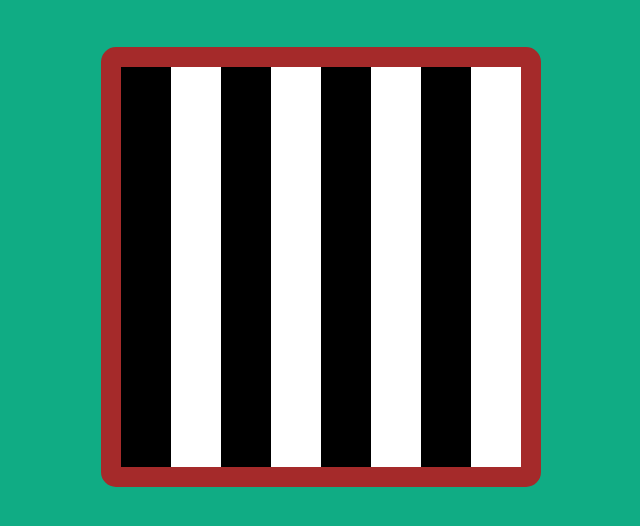
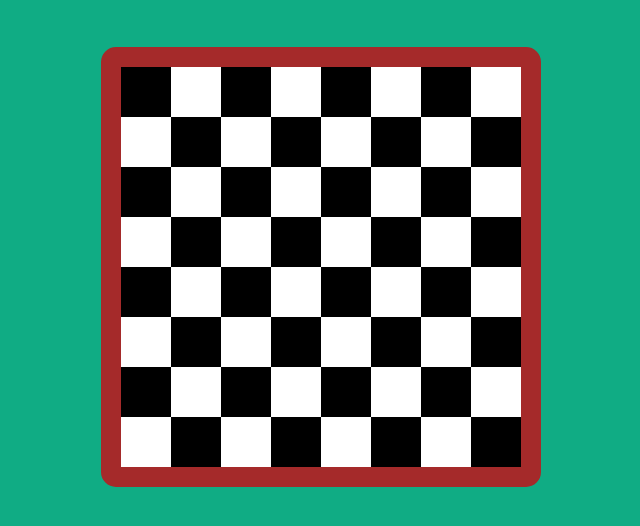
Before and after one commit to apaajaa22/b22-html-1, a website: page index.html in a window 1280 px wide. Shown: the part 90-616 px from the top of the page, without its empty margins (319-959 px from the left). Drawn offline with Linux system fonts and the light colour scheme.

Commit message:
Update style.css

```diff
--- a/style.css
+++ b/style.css
@@ -19,13 +19,6 @@ h1 {
     border-radius: 15px;
 }
 
-.container div:nth-child(2n + 1) {
-    background-color: black;
-}
-.container div:nth-child(2n + 2) {
-    background-color: white;
-}
-/*
 .white {
     background-color: white;
 }
@@ -35,4 +28,4 @@ h1 {
 
 .black {
     background-color: black;
-} */
+}
```
